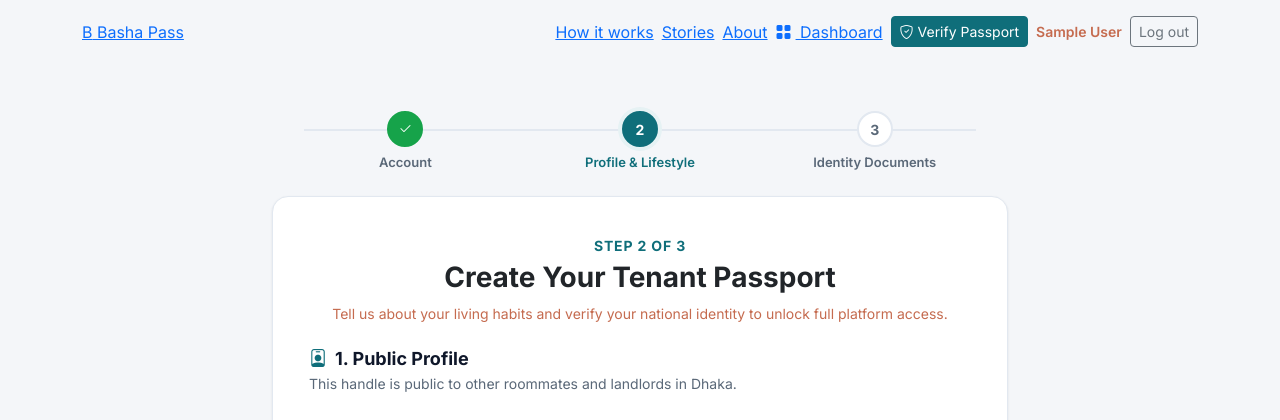
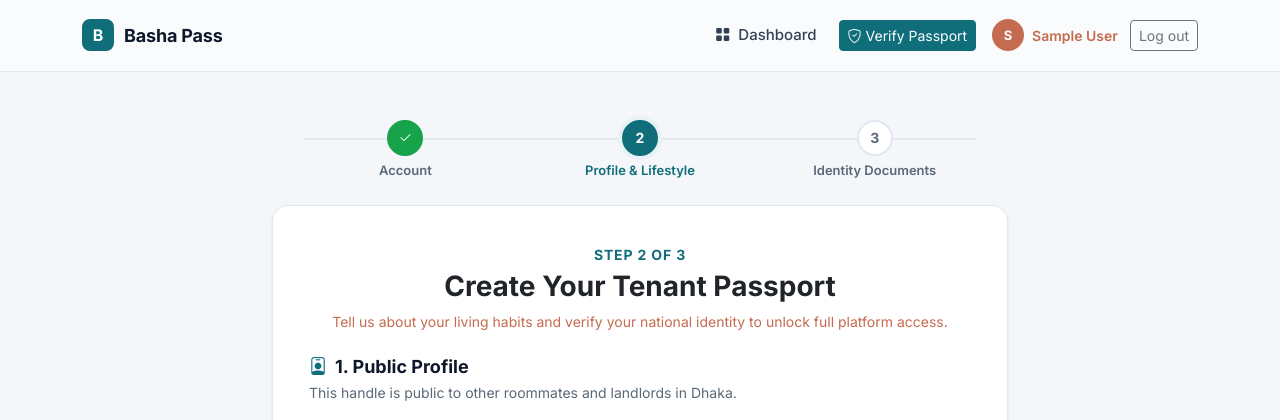
Before and after one commit to monowar-hossain-bs23/e2e-project, a Django app: page /passports/create/ in a window 1280 px wide. Shown: the top 420 px of the page. Run offline with Django 5.2, Linux system fonts and the light colour scheme; a user stored in the database is signed in; tables that the repository leaves empty hold one stand-in row (values such as "Sample post").

Commit message:
fix(ui): apply global brand navbar styling, avatar initials, and verified pill

```diff
--- a/static/css/brand-tokens.css
+++ b/static/css/brand-tokens.css
@@ -94,3 +94,91 @@ body {
   font-family: var(--bs-body-font-family);
   -webkit-font-smoothing: antialiased;
 }
+
+/* Top Navigation Bar Component (Mockups 01, 02, 19, 21) */
+.bp-nav {
+  background: rgba(250, 251, 253, 0.92);
+  backdrop-filter: saturate(180%) blur(12px);
+  -webkit-backdrop-filter: saturate(180%) blur(12px);
+  border-bottom: 1px solid var(--bp-border);
+  z-index: 1030;
+}
+
+.bp-brand {
+  font-weight: 700;
+  letter-spacing: -0.01em;
+  font-size: 18px;
+  color: var(--bp-ink);
+  text-decoration: none;
+  display: inline-flex;
+  align-items: center;
+  gap: 10px;
+}
+
+.bp-brand:hover {
+  color: var(--bp-ink);
+}
+
+.bp-brand__mark {
+  width: 32px;
+  height: 32px;
+  background: var(--bp-primary);
+  color: #fff;
+  border-radius: 8px;
+  display: inline-flex;
+  align-items: center;
+  justify-content: center;
+  font-weight: 700;
+  font-size: 16px;
+}
+
+.bp-nav__link {
+  color: var(--bp-ink-2);
+  font-weight: 500;
+  font-size: 15px;
+  padding: 8px 14px;
+  border-radius: 8px;
+  text-decoration: none;
+  transition: all 0.15s ease;
+}
+
+.bp-nav__link:hover {
+  background: var(--bp-surface);
+  color: var(--bp-ink);
+}
+
+.bp-nav__link[aria-current="page"],
+.bp-nav__link.active {
+  color: var(--bp-primary);
+  background: var(--bp-primary-soft);
+  font-weight: 600;
+}
+
+.bp-avatar {
+  width: 32px;
+  height: 32px;
+  border-radius: 999px;
+  display: inline-flex;
+  align-items: center;
+  justify-content: center;
+  color: #fff;
+  font-weight: 700;
+  font-size: 13px;
+  background: var(--bp-secondary);
+}
+
+.bp-verified-pill {
+  display: inline-flex;
+  align-items: center;
+  gap: 5px;
+  background: #DCFCE7;
+  color: #15803D;
+  border: 1px solid rgba(22, 163, 74, 0.25);
+  font-size: 12px;
+  font-weight: 600;
+  padding: 3px 10px;
+  border-radius: 999px;
+}
+.bp-verified-pill i {
+  font-size: 13px;
+}
--- a/templates/basha/partials/navbar.html
+++ b/templates/basha/partials/navbar.html
@@ -3,29 +3,36 @@
 <nav class="bp-nav sticky-top">
   <div class="container-xl py-3">
     <div class="d-flex align-items-center justify-content-between">
-      <a class="bp-brand" href="/">
-        <span class="bp-brand__mark">B</span>
+      <a class="bp-brand" href="/" aria-label="Basha Pass home">
+        <span class="bp-brand__mark" aria-hidden="true">B</span>
         Basha Pass
       </a>
       <div class="d-flex align-items-center gap-2">
-        <a class="bp-nav__link d-none d-lg-inline-block" href="#how">How it works</a>
-        <a class="bp-nav__link d-none d-lg-inline-block" href="#stories">Stories</a>
-        <a class="bp-nav__link d-none d-lg-inline-block" href="#about">About</a>
         {% if request.user.is_authenticated %}
           <a class="bp-nav__link" href="{% url 'dashboard' %}">
             <i class="bi bi-grid-fill me-1"></i> Dashboard
           </a>
-          {% if not request.user.passport or not request.user.passport.is_verified %}
+          {% if request.user.passport and request.user.passport.is_verified %}
+            <span class="bp-verified-pill" aria-label="Verification status: verified">
+              <i class="bi bi-patch-check-fill"></i> Verified
+            </span>
+          {% else %}
             <a class="btn btn-primary btn-sm d-none d-md-inline-flex align-items-center gap-1" href="{% url 'passport_create' %}">
               <i class="bi bi-shield-check"></i> Verify Passport
             </a>
           {% endif %}
-          <span class="small fw-semibold text-secondary d-none d-sm-inline-block">{{ request.user.display_name }}</span>
-          <form action="{% url 'logout' %}" method="post" class="d-inline">
+          <div class="d-inline-flex align-items-center gap-2 ms-2">
+            <span class="bp-avatar" aria-hidden="true">{{ request.user.display_name|slice:":1"|upper }}</span>
+            <span class="small fw-semibold text-secondary d-none d-sm-inline-block">{{ request.user.display_name }}</span>
+          </div>
+          <form action="{% url 'logout' %}" method="post" class="d-inline ms-1">
             {% csrf_token %}
             <button type="submit" class="btn btn-outline-secondary btn-sm">Log out</button>
           </form>
         {% else %}
+          <a class="bp-nav__link d-none d-lg-inline-block" href="/#how">How it works</a>
+          <a class="bp-nav__link d-none d-lg-inline-block" href="/#stories">Stories</a>
+          <a class="bp-nav__link d-none d-lg-inline-block" href="/#about">About</a>
           <a class="btn btn-outline-secondary btn-sm" href="{% url 'login' %}">Log in</a>
           <a class="btn btn-primary btn-sm" href="{% url 'signup' %}">Create account</a>
         {% endif %}
```
Also changed, not shown: tests/test_base_template.py (+78 -1 lines).
